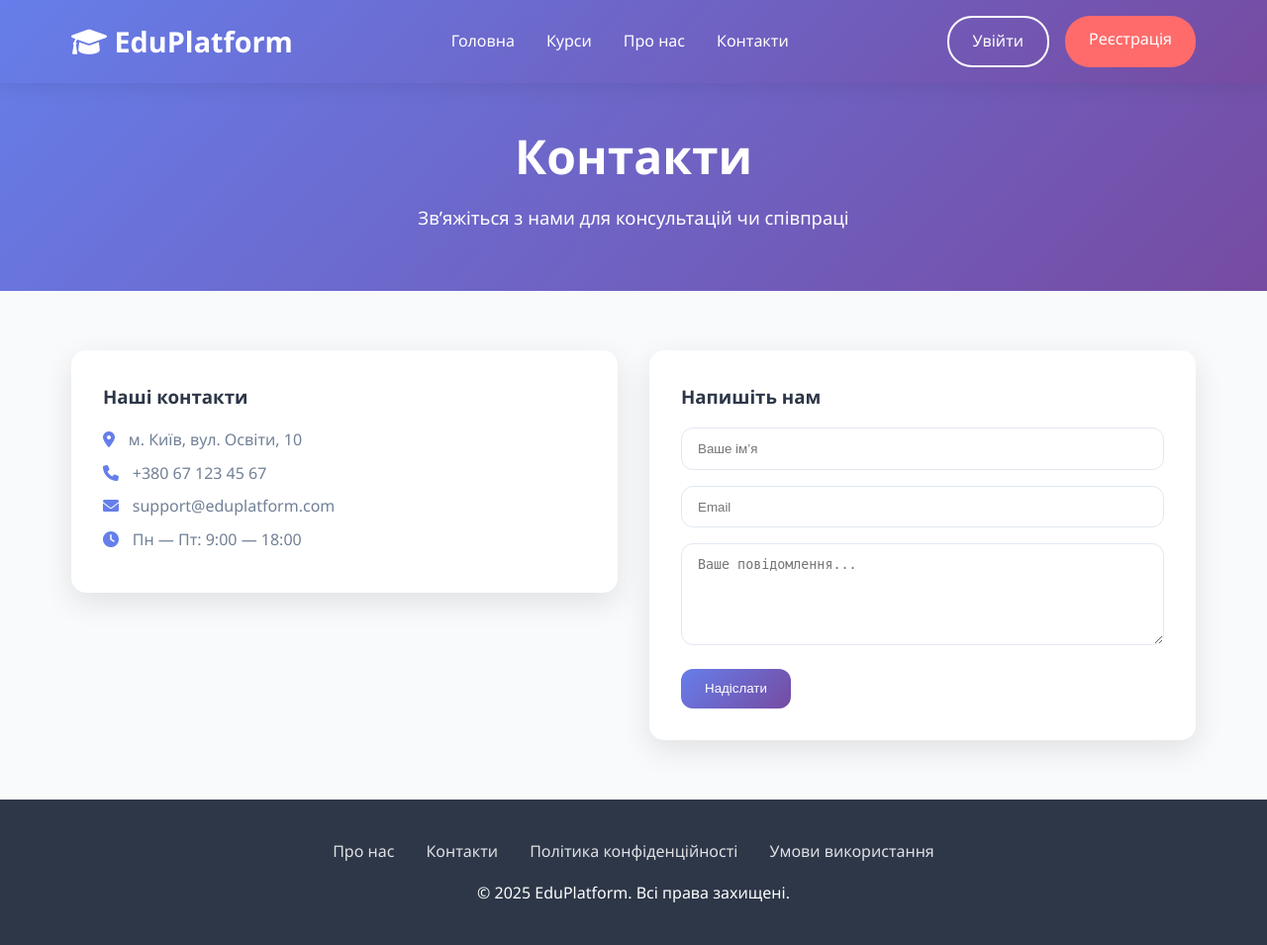
After one commit to VinnitsaDictator/Command_Work, a Django app: page /contacts/ in a window 1280 px wide. The commit adds this page. Shown: the whole page at 99% size. Run offline with Django 5.2, Linux system fonts and the light colour scheme.

Commit message:
добавила сторінку "Контакти" , налаштувала футер

```diff
--- a/StudyProject/urls.py
+++ b/StudyProject/urls.py
@@ -7,4 +7,5 @@ urlpatterns = [
     path('', views.index, name='index'),
     path('courses/', views.courses, name='courses'),
     path('about/', views.about, name='about'),  # ← обязательно!
+    path('contacts/', views.contacts, name='contacts')
 ]
--- a/courses/templates/courses/Courses.html
+++ b/courses/templates/courses/Courses.html
@@ -246,7 +246,7 @@
                 <li><a href="/">Головна</a></li>
                 <li><a href="/courses/">Курси</a></li>
                 <li><a href="/about/">Про нас</a></li>
-                <li><a href="#contact">Контакти</a></li>
+                <li><a href="/contacts/">Контакти</a></li>
             </ul>
 
             <div class="auth-buttons">
@@ -415,8 +415,8 @@
     <footer class="footer">
         <div class="footer-content">
             <div class="footer-links">
-                <a href="#about">Про нас</a>
-                <a href="#contact">Контакти</a>
+                <a href="/about/">Про нас</a>
+                <a href="/contacts/">Контакти</a>
                 <a href="#privacy">Політика конфіденційності</a>
                 <a href="#terms">Умови використання</a>
             </div>
--- /dev/null
+++ b/courses/templates/courses/contacts.html
@@ -0,0 +1,156 @@
+{% load static %}
+<!DOCTYPE html>
+<html lang="uk">
+<head>
+  <meta charset="UTF-8">
+  <meta name="viewport" content="width=device-width, initial-scale=1.0">
+  <title>EduPlatform — Контакти</title>
+  <link href="https://cdnjs.cloudflare.com/ajax/libs/font-awesome/6.0.0/css/all.min.css" rel="stylesheet">
+
+  <style>
+    * {margin:0; padding:0; box-sizing:border-box;}
+    body {
+      font-family:'Segoe UI', Tahoma, Geneva, Verdana, sans-serif;
+      line-height:1.6; color:#333; background:#f8fafc;
+    }
+    a{text-decoration:none;}
+
+    .header {
+      background:linear-gradient(135deg,#667eea 0%,#764ba2 100%);
+      color:#fff; padding:1rem 0; position:fixed; width:100%; top:0; z-index:1000;
+      box-shadow:0 2px 20px rgba(0,0,0,.1);
+    }
+    .navbar {
+      max-width:1200px; margin:0 auto; display:flex; justify-content:space-between; align-items:center; padding:0 2rem;
+    }
+    .logo {font-size:1.8rem; font-weight:bold; color:#fff;}
+    .nav-links {display:flex; list-style:none; gap:2rem;}
+    .nav-links a {color:#fff; transition:opacity .3s;}
+    .nav-links a:hover{opacity:.8;}
+    .auth-buttons{display:flex; gap:1rem;}
+    .btn{padding:.7rem 1.5rem; border:none; border-radius:25px; cursor:pointer; font-weight:500;}
+    .btn-outline{background:transparent; color:#fff; border:2px solid #fff;}
+    .btn-outline:hover{background:#fff; color:#667eea;}
+    .btn-primary{background:#ff6b6b; color:#fff;}
+    .btn-primary:hover{background:#ff5252;}
+
+
+    .hero {
+      background:linear-gradient(135deg,#667eea 0%,#764ba2 100%);
+      padding:120px 0 60px; text-align:center; color:#fff; position:relative;
+    }
+    .hero h1{font-size:3rem; margin-bottom:.5rem; animation:fadeInUp 1s;}
+    .hero p{font-size:1.15rem; animation:fadeInUp 1s .2s both;}
+
+
+    .container {max-width:1200px; margin:0 auto; padding:0 2rem;}
+
+    /* Контактна секція */
+    .contact-section {padding:60px 0;}
+    .contact-grid {
+      display:grid; grid-template-columns:repeat(auto-fit,minmax(300px,1fr));
+      gap:2rem; align-items:start;
+    }
+    .contact-card {
+      background:#fff; border-radius:15px; padding:2rem;
+      box-shadow:0 10px 30px rgba(0,0,0,.1); transition:.3s;
+    }
+    .contact-card:hover{transform:translateY(-6px); box-shadow:0 20px 40px rgba(0,0,0,.15);}
+    .contact-card h3 {color:#2d3748; margin-bottom:1rem;}
+    .contact-card p{color:#718096; margin-bottom:.5rem;}
+    .contact-info i{color:#667eea; margin-right:.6rem;}
+
+    /* Форма */
+    .form-group{margin-bottom:1rem;}
+    .form-control{
+      width:100%; padding:.8rem 1rem; border:1px solid #e2e8f0; border-radius:12px; outline:none;
+    }
+    .form-control:focus{border-color:#667eea; box-shadow:0 0 0 3px rgba(102,126,234,0.1);}
+    .btn-submit {
+      background:linear-gradient(135deg,#667eea,#764ba2); color:#fff; padding:.8rem 1.5rem;
+      border:none; border-radius:12px; cursor:pointer; transition:.3s;
+    }
+    .btn-submit:hover{transform:translateY(-2px); box-shadow:0 4px 12px rgba(102,126,234,0.3);}
+
+    /* Footer */
+    .footer {background:#2d3748; color:#fff; padding:40px 0; text-align:center;}
+    .footer-links{display:flex; justify-content:center; gap:2rem; flex-wrap:wrap; margin-bottom:1rem;}
+    .footer-links a{color:#fff; opacity:.85;}
+    .footer-links a:hover{opacity:1;}
+
+    @keyframes fadeInUp{from{opacity:0; transform:translateY(30px);} to{opacity:1; transform:translateY(0);}}
+  </style>
+</head>
+<body>
+<header class="header">
+  <nav class="navbar">
+    <a href="/" class="logo"><i class="fas fa-graduation-cap"></i> EduPlatform</a>
+    <ul class="nav-links">
+      <li><a href="/">Головна</a></li>
+      <li><a href="/courses/">Курси</a></li>
+      <li><a href="/about/">Про нас</a></li>
+      <li><a href="/contact/">Контакти</a></li>
+    </ul>
+    <div class="auth-buttons">
+      {% if user.is_authenticated %}
+        <a class="btn btn-outline"><i class="fas fa-user"></i> {{ user.username }}</a>
+        <a href="/admin/logout/" class="btn btn-primary">Вийти</a>
+      {% else %}
+        <a href="/admin/login/" class="btn btn-outline">Увійти</a>
+        <a href="#" class="btn btn-primary">Реєстрація</a>
+      {% endif %}
+    </div>
+  </nav>
+</header>
+
+<section class="hero">
+  <div class="hero-content">
+    <h1>Контакти</h1>
+    <p>Зв’яжіться з нами для консультацій чи співпраці</p>
+  </div>
+</section>
+
+<section class="contact-section">
+  <div class="container">
+    <div class="contact-grid">
+      <div class="contact-card contact-info">
+        <h3>Наші контакти</h3>
+        <p><i class="fas fa-map-marker-alt"></i> м. Київ, вул. Освіти, 10</p>
+        <p><i class="fas fa-phone"></i> +380 67 123 45 67</p>
+        <p><i class="fas fa-envelope"></i> support@eduplatform.com</p>
+        <p><i class="fas fa-clock"></i> Пн — Пт: 9:00 — 18:00</p>
+      </div>
+
+      <div class="contact-card">
+        <h3>Напишіть нам</h3>
+        <form method="post">
+          {% csrf_token %}
+          <div class="form-group">
+            <input type="text" class="form-control" name="name" placeholder="Ваше ім’я" required>
+          </div>
+          <div class="form-group">
+            <input type="email" class="form-control" name="email" placeholder="Email" required>
+          </div>
+          <div class="form-group">
+            <textarea class="form-control" name="message" rows="5" placeholder="Ваше повідомлення..." required></textarea>
+          </div>
+          <button type="submit" class="btn-submit">Надіслати</button>
+        </form>
+      </div>
+    </div>
+
+</section>
+
+<footer class="footer">
+        <div class="footer-content">
+            <div class="footer-links">
+                <a href="/about/">Про нас</a>
+                <a href="/contacts/">Контакти</a>
+                <a href="#privacy">Політика конфіденційності</a>
+                <a href="#terms">Умови використання</a>
+            </div>
+            <p>&copy; 2025 EduPlatform. Всі права захищені.</p>
+        </div>
+    </footer>
+</body>
+</html>
--- a/courses/views.py
+++ b/courses/views.py
@@ -46,3 +46,5 @@ def about(request):
     return render(request, 'courses/about.html')
 def courses(request):
     return render(request, 'courses/Courses.html')
+def contacts(request):
+    return render(request, 'courses/contacts.html')
```
Also changed, not shown: courses/templates/courses/about.html (+30 -3 lines), courses/templates/courses/index.html (+4 -4 lines).
